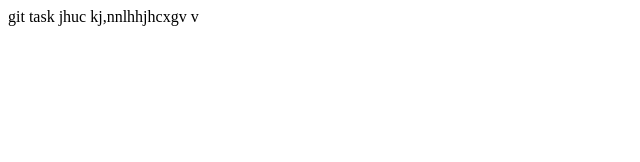
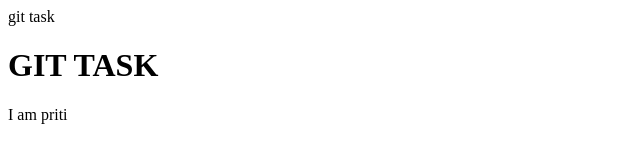
Before and after one commit to pritikmshaw/gitazure, a plain HTML site: page prity.html in a window 1280 px wide. Shown: the whole page, without its empty margins (0-640 px from the left). Drawn offline with Linux system fonts and the light colour scheme.

Commit message:
Update prity.html

```diff
--- a/prity.html
+++ b/prity.html
@@ -1,6 +1,7 @@
 <html>
-<head></title> git task</head></title>
+ git task
 <body>
-jhuc kj,nnlhhjhcxgv v
+<h1>  GIT TASK</H1>
+I am priti
 </body>
 </html>
```
